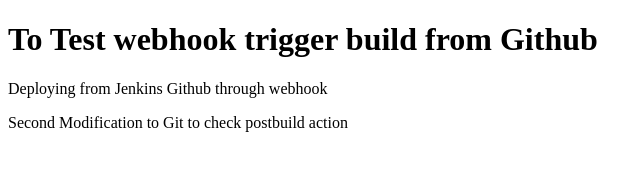
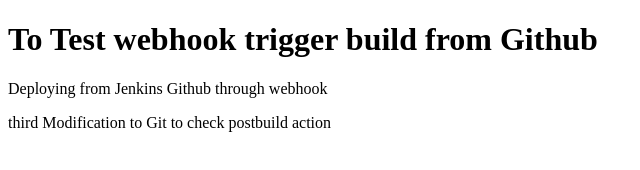
Before and after one commit to githubsreehari/trainingrepo, a plain HTML site: page index.html in a window 1280 px wide. Shown: the full height of the page, 0-640 px from the left. Drawn offline with Linux system fonts and the light colour scheme.

Commit message:
Update index.html

```diff
--- a/index.html
+++ b/index.html
@@ -4,7 +4,7 @@
 
 <h1>To Test webhook trigger build from Github</h1>
 <p>Deploying from Jenkins Github through webhook</p>
-  <p>Second Modification to Git to check postbuild action</p>
+  <p>third Modification to Git to check postbuild action</p>
 
 
 </body>
```
